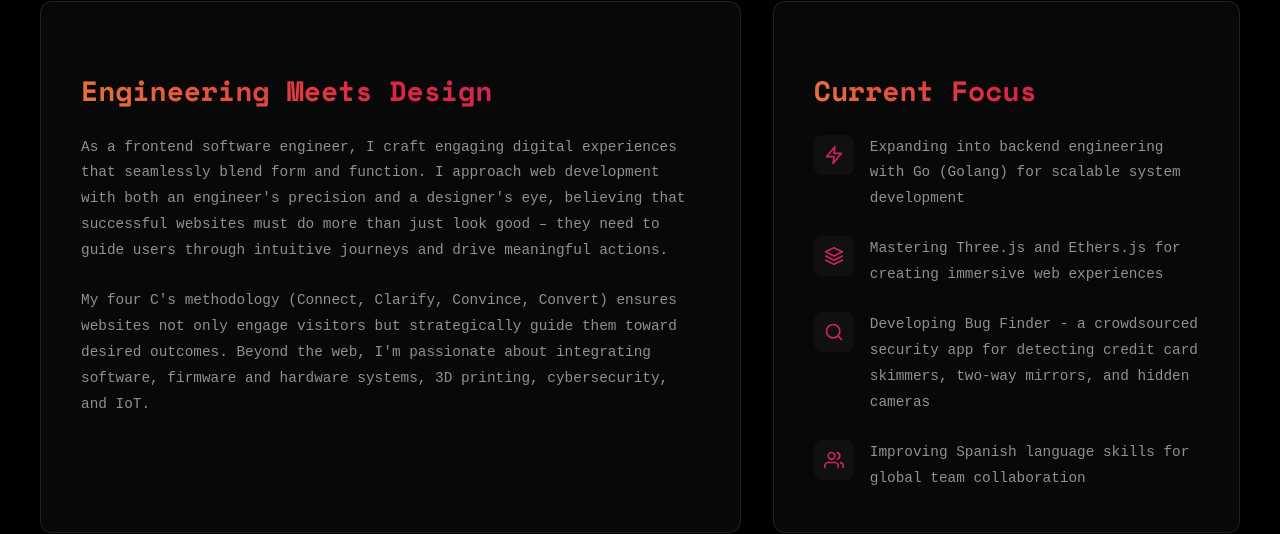
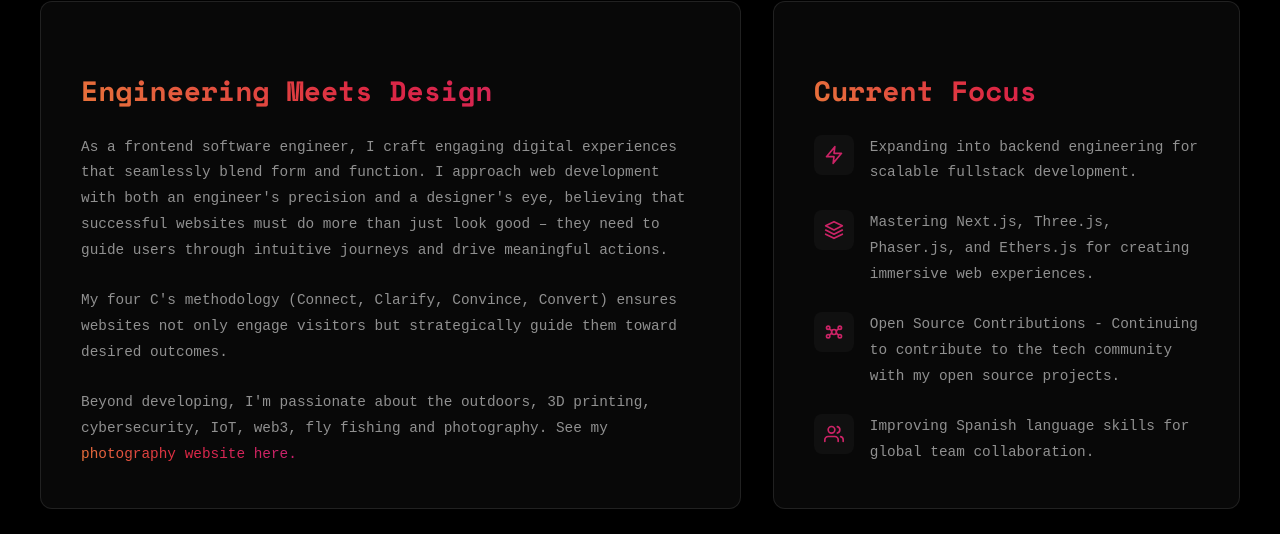
Before and after one commit to forresttindall/personal-site, a React (Create React App) app: page /about in a window 1280 px wide. Shown: the part 768-1302 px from the top of the page. Built offline with nearby package versions, Linux system fonts and the light colour scheme; a web font is replaced by a local one.

Commit message:
about page update

```diff
--- a/src/About.css
+++ b/src/About.css
@@ -178,3 +178,18 @@
     margin-bottom: 2rem;
   }
 }
+
+.about-link {
+  background: linear-gradient(45deg, #f09433 0%, #e6683c 20%, #dc2743 40%, #cc2366 60%, #bc1888 80%, #7b3fff 100%);
+  -webkit-background-clip: text;
+  -webkit-text-fill-color: transparent;
+  background-clip: text;
+  background-size: 200% 100%;
+  animation: gradientShift 8s ease infinite;
+  margin: 0;
+  font-family: inherit;
+  font-size: inherit;
+  font-weight: inherit;
+  text-decoration: none;
+  cursor: pointer;
+}
--- a/src/About.js
+++ b/src/About.js
@@ -47,9 +47,11 @@ const About = () => {
               </p>
               <p>
                 My four C's methodology (Connect, Clarify, Convince, Convert) ensures websites not only engage visitors but
-                strategically guide them toward desired outcomes. Beyond the web, I'm passionate about integrating software,
-                firmware and hardware systems, 3D printing, cybersecurity, and IoT.
+                strategically guide them toward desired outcomes.
               </p>
+              <p>
+                Beyond developing, I'm passionate about the outdoors, 3D printing, cybersecurity, IoT, web3, fly fishing and photography. See my <a href="https://forresttindall.com" target="_blank" className="about-link">photography website here.</a>
+                </p>
             </div>
 
             <div className="about-card current-focus">
@@ -61,7 +63,7 @@ const About = () => {
                       <path d="M13 2L3 14h9l-1 8 10-12h-9l1-8z"/>
                     </svg>
                   </span>
-                  <p>Expanding into backend engineering with Go (Golang) for scalable system development</p>
+                  <p>Expanding into backend engineering for scalable fullstack development.</p>
                 </div>
                 <div className="focus-item">
                   <span className="focus-icon">
@@ -69,16 +71,29 @@ const About = () => {
                       <path d="M12 2L2 7l10 5 10-5-10-5zM2 17l10 5 10-5M2 12l10 5 10-5"/>
                     </svg>
                   </span>
-                  <p>Mastering Three.js and Ethers.js for creating immersive web experiences</p>
+                  <p>Mastering Next.js, Three.js, Phaser.js, and Ethers.js for creating immersive web experiences.</p>
                 </div>
                 <div className="focus-item">
                   <span className="focus-icon">
-                    <svg width="24" height="24" viewBox="0 0 24 24" fill="none" stroke="url(#gradient)" strokeWidth="2" strokeLinecap="round" strokeLinejoin="round">
-                      <circle cx="11" cy="11" r="8"/>
-                      <line x1="21" y1="21" x2="16.65" y2="16.65"/>
-                    </svg>
+                  <svg viewBox="0 0 24 24" fill="none" stroke="url(#gradient)" stroke-width="2" stroke-linecap="round" stroke-linejoin="round">
+                          <defs>
+                            <linearGradient id="gradient" x1="0%" y1="0%" x2="100%" y2="100%">
+                              <stop offset="0%" stop-color="#6366f1" />
+                              <stop offset="100%" stop-color="#8b5cf6" />
+                            </linearGradient>
+                          </defs>
+                          <circle cx="12" cy="12" r="3" />
+                          <circle cx="5" cy="7" r="2" />
+                          <circle cx="5" cy="17" r="2" />
+                          <circle cx="19" cy="7" r="2" />
+                          <circle cx="19" cy="17" r="2" />
+                          <line x1="9.5" y1="10.5" x2="6.5" y2="8.5" />
+                          <line x1="9.5" y1="13.5" x2="6.5" y2="15.5" />
+                          <line x1="14.5" y1="10.5" x2="17.5" y2="8.5" />
+                          <line x1="14.5" y1="13.5" x2="17.5" y2="15.5" />
+                        </svg>
                   </span>
-                  <p>Developing Bug Finder - a crowdsourced security app for detecting credit card skimmers, two-way mirrors, and hidden cameras</p>
+                  <p>Open Source Contributions - Continuing to contribute to the tech community with my open source projects.</p>
                 </div>
                 <div className="focus-item">
                   <span className="focus-icon">
@@ -89,7 +104,7 @@ const About = () => {
                       <path d="M16 3.13a4 4 0 0 1 0 7.75"/>
                     </svg>
                   </span>
-                  <p>Improving Spanish language skills for global team collaboration</p>
+                  <p>Improving Spanish language skills for global team collaboration.</p>
                 </div>
               </div>
             </div>
--- a/src/App.css
+++ b/src/App.css
@@ -25,6 +25,8 @@
     animation: App-logo-spin infinite 20s linear;
   }
 }
+
+
 
 .App-header {
   background-color: #282c34;
```
Also changed, not shown: src/index.css (line endings or trailing spaces).
